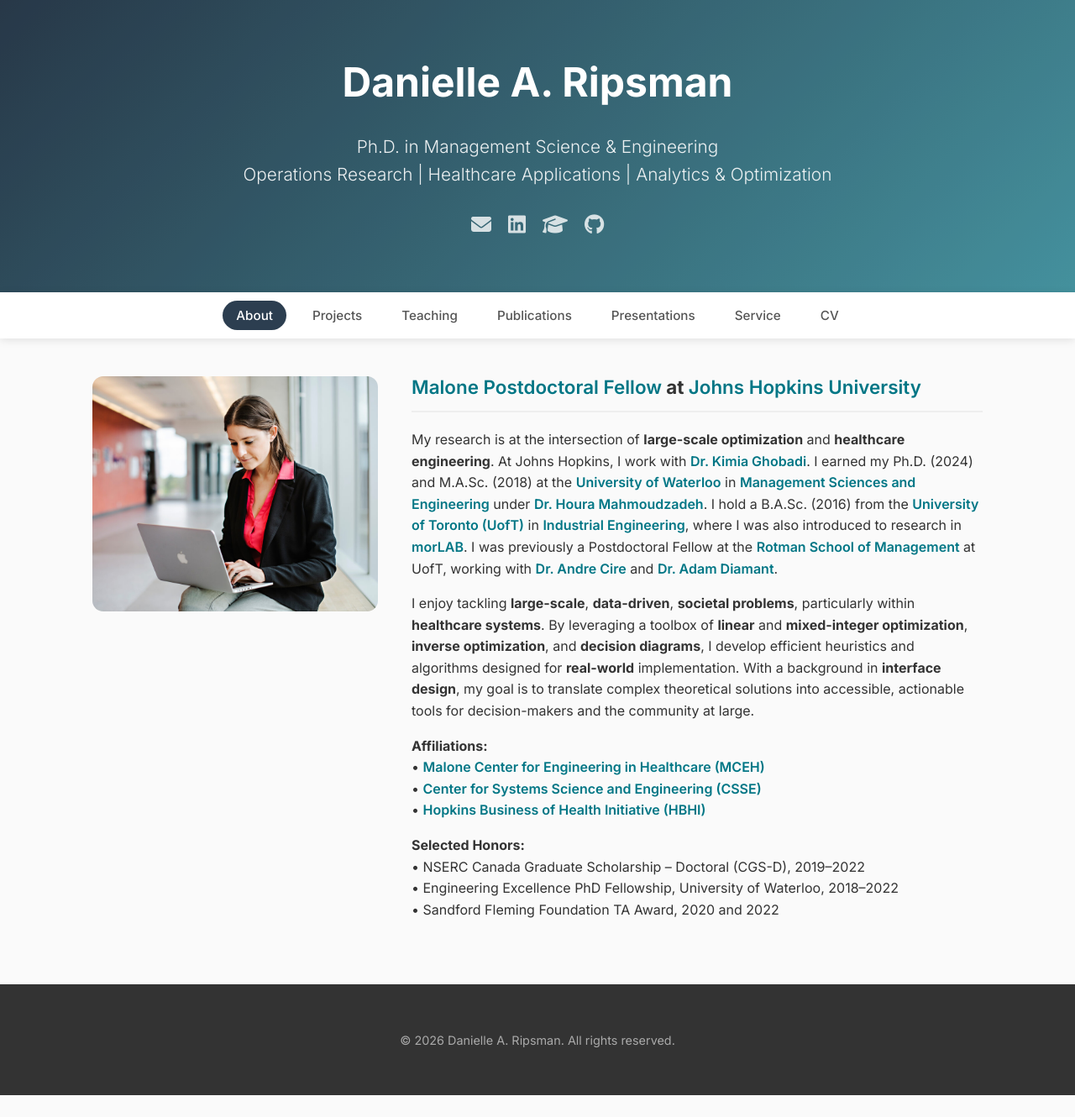
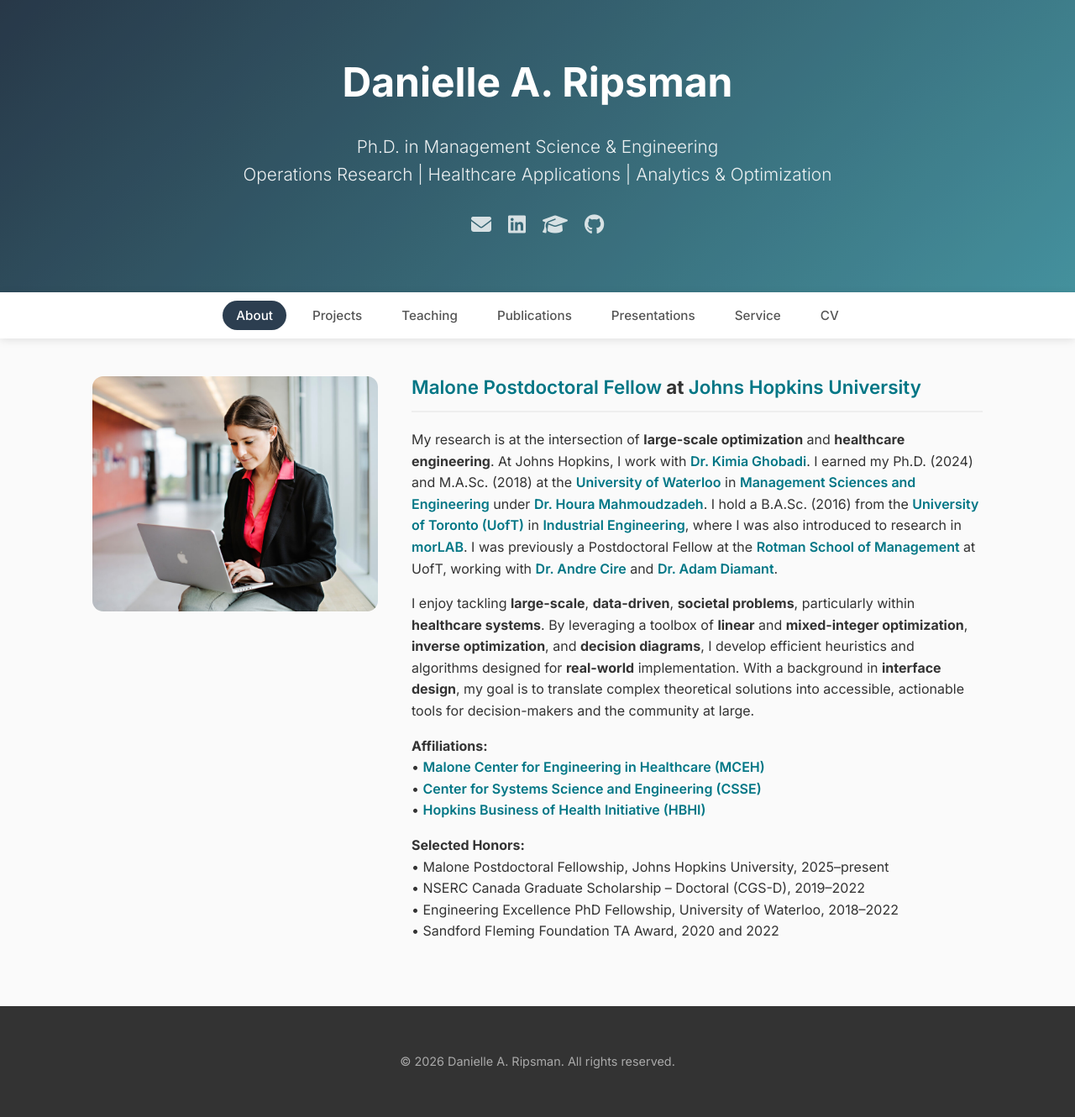
Before and after one commit to DaniRip/DaniRip.github.io, a Jekyll site: the page built from index.md, in a window 1280 px wide. Shown: the whole page at 84% size. Built offline with Jekyll 4.4.1, drawn with Linux system fonts in a browser that asks for light colours; before the commit the page ends 1304 px from its top, so only the background shows below that.

Commit message:
Homepage: list the Malone Postdoctoral Fellowship first under Selected Honors
Co-Authored-By: Claude Opus 5.5 <noreply@anthropic.com>

```diff
--- a/index.md
+++ b/index.md
@@ -18,6 +18,7 @@ I enjoy tackling **large-scale**, **data-driven**, **societal problems**, partic
 &#8226; <a href="https://hbhi.jhu.edu/" target="_blank">Hopkins Business of Health Initiative (HBHI)</a>
 
 **Selected Honors:**<br>
+&#8226; Malone Postdoctoral Fellowship, Johns Hopkins University, 2025–present<br>
 &#8226; NSERC Canada Graduate Scholarship – Doctoral (CGS-D), 2019–2022<br>
 &#8226; Engineering Excellence PhD Fellowship, University of Waterloo, 2018–2022<br>
 &#8226; Sandford Fleming Foundation TA Award, 2020 and 2022
```
